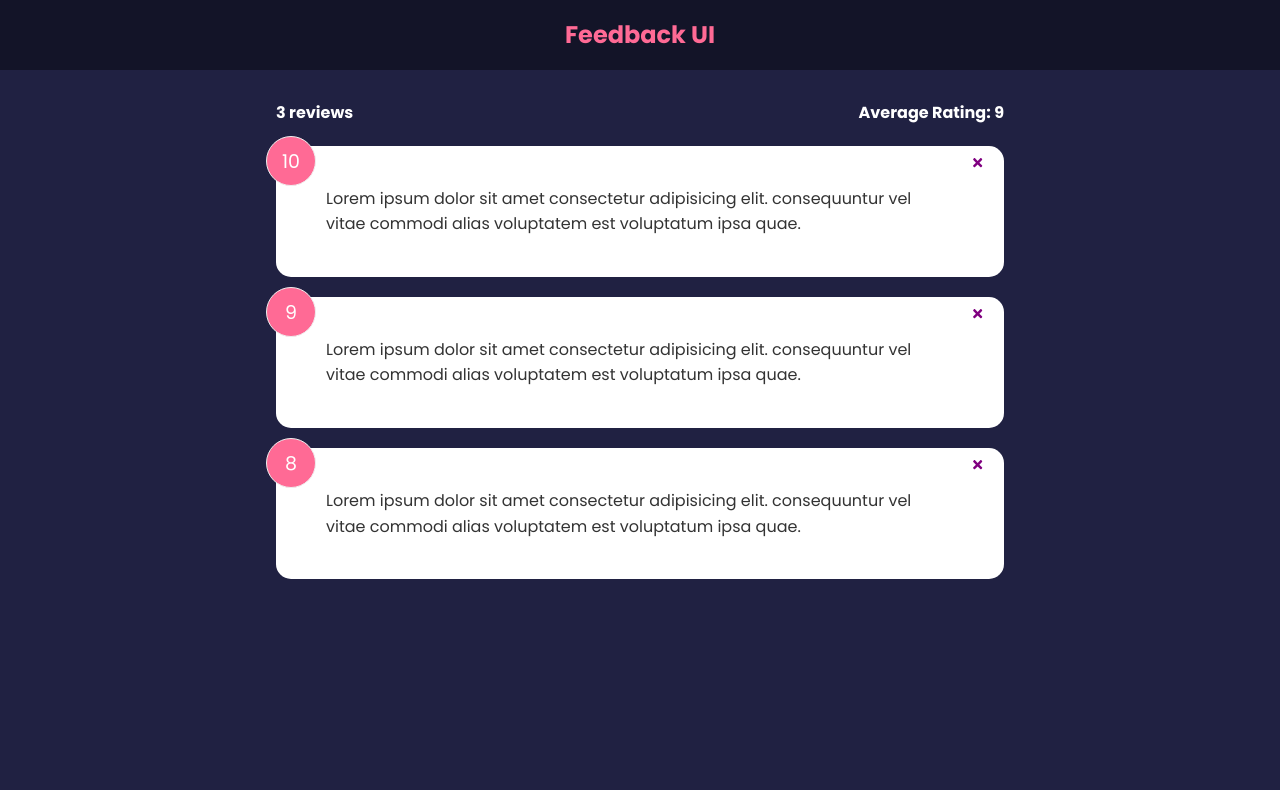
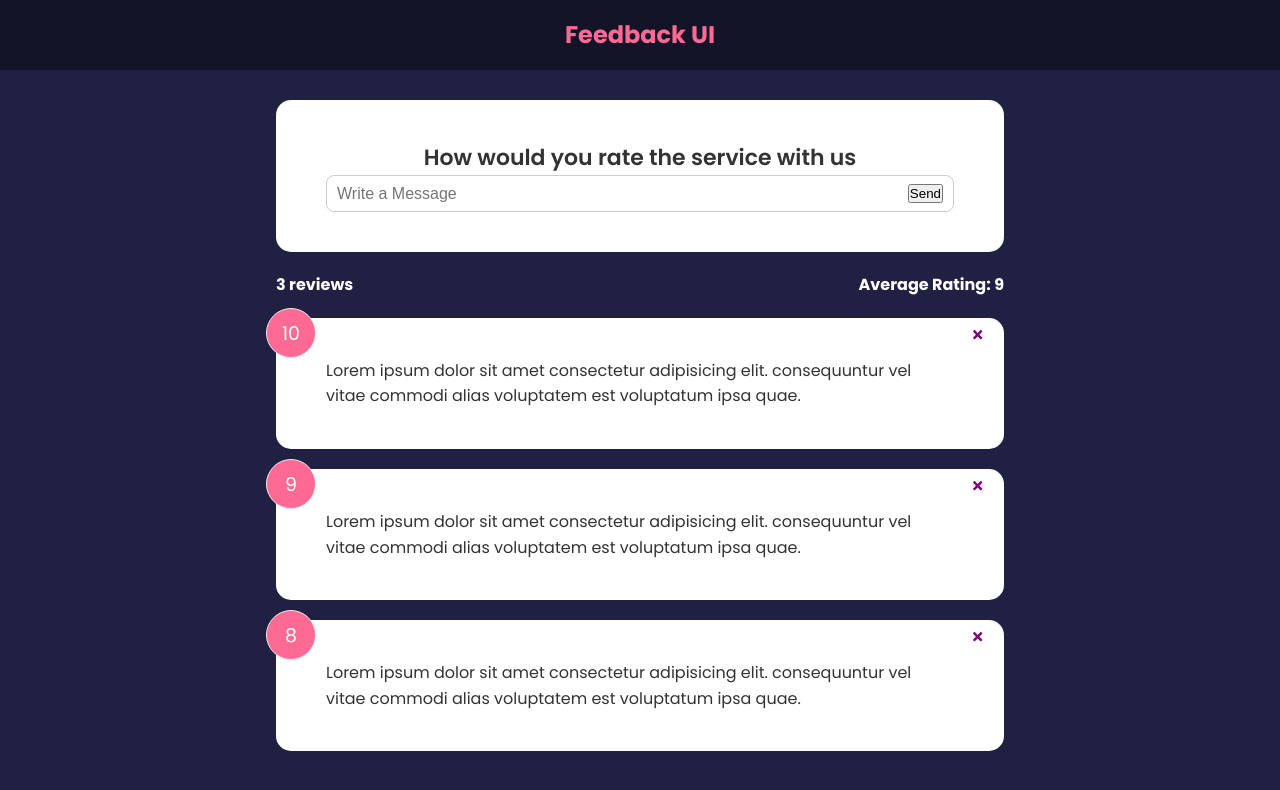
Before and after one commit to yuliussetyawan/feedback-app, a React (Create React App) app: page / in a window 1280 px wide. Shown: the top 790 px of the page. Built offline with nearby package versions, Linux system fonts and the light colour scheme.

Commit message:
Feedback Form input

```diff
--- a/src/App.js
+++ b/src/App.js
@@ -3,11 +3,13 @@
 import Header from "./components/Header";
 import FeedbackData from "./data/FeedbackData";
 import FeedbackStats from "./components/FeedbackStats";
+import FeedbackForm from "./components/FeedbackForm";
+
 
 function App() {
   const [feedback, setFeedback] = useState(FeedbackData);
   const deleteFeedback = (id) => {
-    if (window.confirm("Arre you sure want to delete?")) {
+    if (window.confirm("Are you sure want to delete?")) {
       setFeedback(feedback.filter((item) => item.id !== id));
     }
   };
@@ -15,6 +17,7 @@
     <>
       <Header />
       <div className="container">
+        <FeedbackForm/>
         <FeedbackStats feedback={feedback} />
         <FeedbackList feedback={feedback} handleDelete={deleteFeedback} />
       </div>
--- /dev/null
+++ b/src/components/FeedbackForm.jsx
@@ -0,0 +1,22 @@
+import React, { useState } from "react";
+import Card from "./shared/Card";
+
+function FeedbackForm() {
+  const [text, setText] = useState("");
+  const handleChange = (event) => {
+    setText(event.target.value);
+  }
+  return (
+    <Card>
+      <form>
+        <h2>How would you rate the service with us</h2>
+        <div className="input-group">
+          <input placeholder="Write a Message" value={text} onChange={handleChange} type='text'/>
+          <button type="submit">Send</button>
+        </div>
+      </form>
+    </Card>
+  );
+}
+
+export default FeedbackForm;
```
